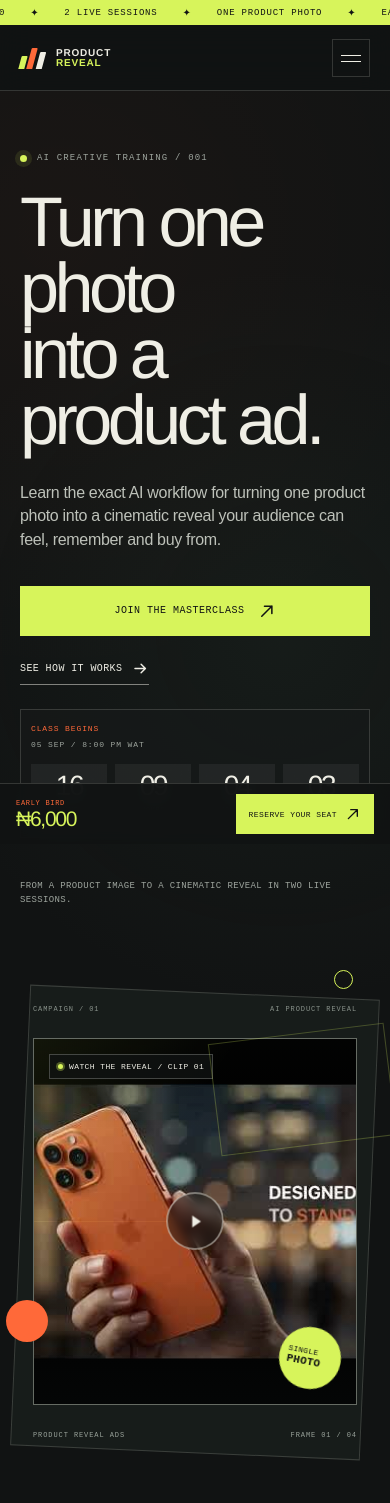
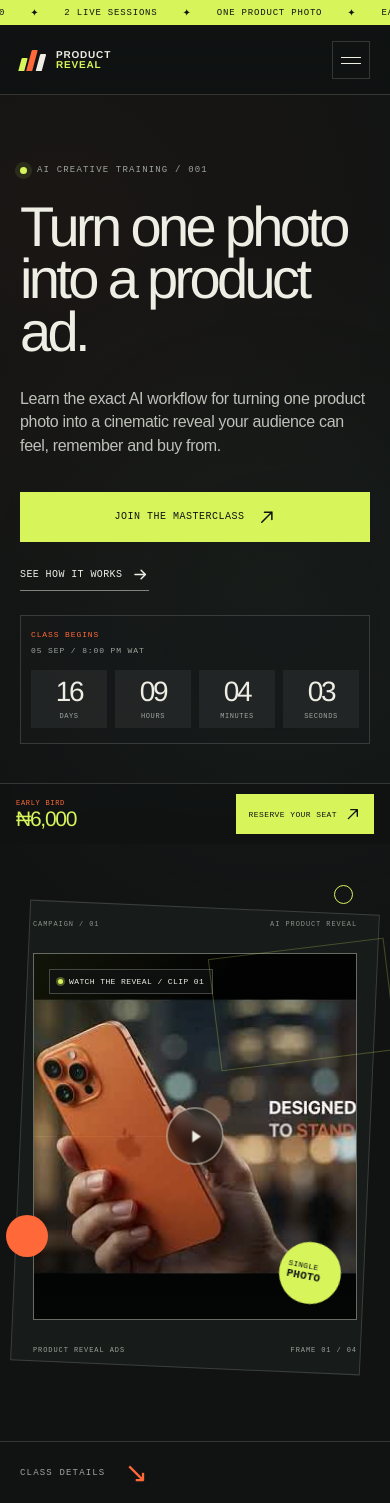
Before and after one commit to franklinalegu/productreveal, a React (Vite) app: page / in a window 390 px wide. Shown: the top 1503 px of the page. Built offline with nearby package versions, Linux system fonts and the light colour scheme; no server answers.

Commit message:
Prevent title overflow on narrow screens

```diff
--- a/index.html
+++ b/index.html
@@ -591,6 +591,28 @@ a.play-button { text-decoration: none; }
   .title-line { white-space: normal; }
 }
 
+/* Prevent title overflow at tablet widths. */
+.title-line { white-space: normal; }
+@media (min-width: 901px) {
+  .title-line { white-space: nowrap; }
+}
+@media (max-width: 900px) {
+  .site-header { height: 70px; }
+  .main-nav { display: none; }
+  .main-nav.is-open { display: flex; position: absolute; top: 70px; left: 0; right: 0; flex-direction: column; align-items: stretch; gap: 0; padding: 12px 24px 18px; border-bottom: 1px solid var(--line); background: rgba(17,19,19,.98); }
+  .main-nav.is-open button, .main-nav.is-open a { display: flex; justify-content: space-between; padding: 15px 0; border-bottom: 1px solid var(--line); text-align: left; }
+  .main-nav.is-open button:last-child, .main-nav.is-open a:last-child { border-bottom: 0; }
+  .menu-toggle { display: block; }
+  .hero { display: flex; flex-direction: column; align-items: stretch; min-height: 0; padding-top: 70px; padding-bottom: 74px; }
+  .hero-copy { max-width: 760px; }
+  .hero h1 { max-width: 100%; font-size: clamp(56px, 10vw, 94px); }
+  .hero-art { width: min(100%, 560px); align-self: center; margin-top: 58px; }
+  .signal-strip { grid-template-columns: repeat(2, minmax(0, 1fr)); }
+  .signal-intro { grid-column: 1 / -1; min-height: 63px; border-bottom: 1px solid var(--line); }
+  .signal-item:nth-child(3), .signal-item:nth-child(5) { border-right: 0; }
+  .signal-item:nth-child(2), .signal-item:nth-child(4) { border-bottom: 1px solid var(--line); }
+}
+
 /* Standalone preview helpers. The page also has a React version for the live Vite preview. */
 .main-nav a { border: 0; background: transparent; color: var(--muted); padding: 10px 0; font-family: var(--mono); font-size: 10px; text-transform: uppercase; letter-spacing: .07em; transition: color .2s ease; }
 .main-nav a:hover { color: var(--cream); }
--- a/src/styles.css
+++ b/src/styles.css
@@ -581,3 +581,25 @@ a.play-button { text-decoration: none; }
 @media (max-width: 520px) {
   .title-line { white-space: normal; }
 }
+
+/* Prevent title overflow at tablet widths. */
+.title-line { white-space: normal; }
+@media (min-width: 901px) {
+  .title-line { white-space: nowrap; }
+}
+@media (max-width: 900px) {
+  .site-header { height: 70px; }
+  .main-nav { display: none; }
+  .main-nav.is-open { display: flex; position: absolute; top: 70px; left: 0; right: 0; flex-direction: column; align-items: stretch; gap: 0; padding: 12px 24px 18px; border-bottom: 1px solid var(--line); background: rgba(17,19,19,.98); }
+  .main-nav.is-open button, .main-nav.is-open a { display: flex; justify-content: space-between; padding: 15px 0; border-bottom: 1px solid var(--line); text-align: left; }
+  .main-nav.is-open button:last-child, .main-nav.is-open a:last-child { border-bottom: 0; }
+  .menu-toggle { display: block; }
+  .hero { display: flex; flex-direction: column; align-items: stretch; min-height: 0; padding-top: 70px; padding-bottom: 74px; }
+  .hero-copy { max-width: 760px; }
+  .hero h1 { max-width: 100%; font-size: clamp(56px, 10vw, 94px); }
+  .hero-art { width: min(100%, 560px); align-self: center; margin-top: 58px; }
+  .signal-strip { grid-template-columns: repeat(2, minmax(0, 1fr)); }
+  .signal-intro { grid-column: 1 / -1; min-height: 63px; border-bottom: 1px solid var(--line); }
+  .signal-item:nth-child(3), .signal-item:nth-child(5) { border-right: 0; }
+  .signal-item:nth-child(2), .signal-item:nth-child(4) { border-bottom: 1px solid var(--line); }
+}
```
